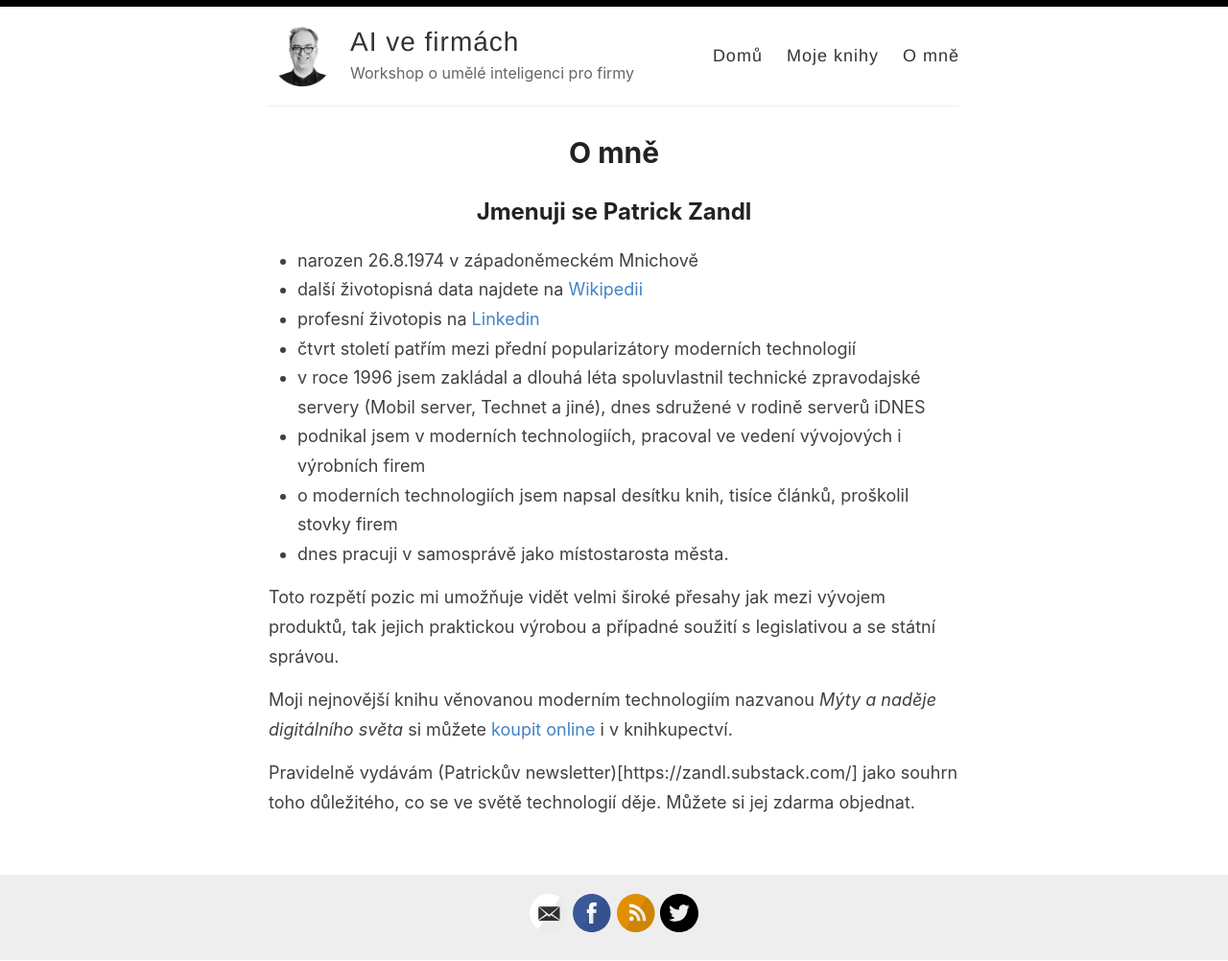
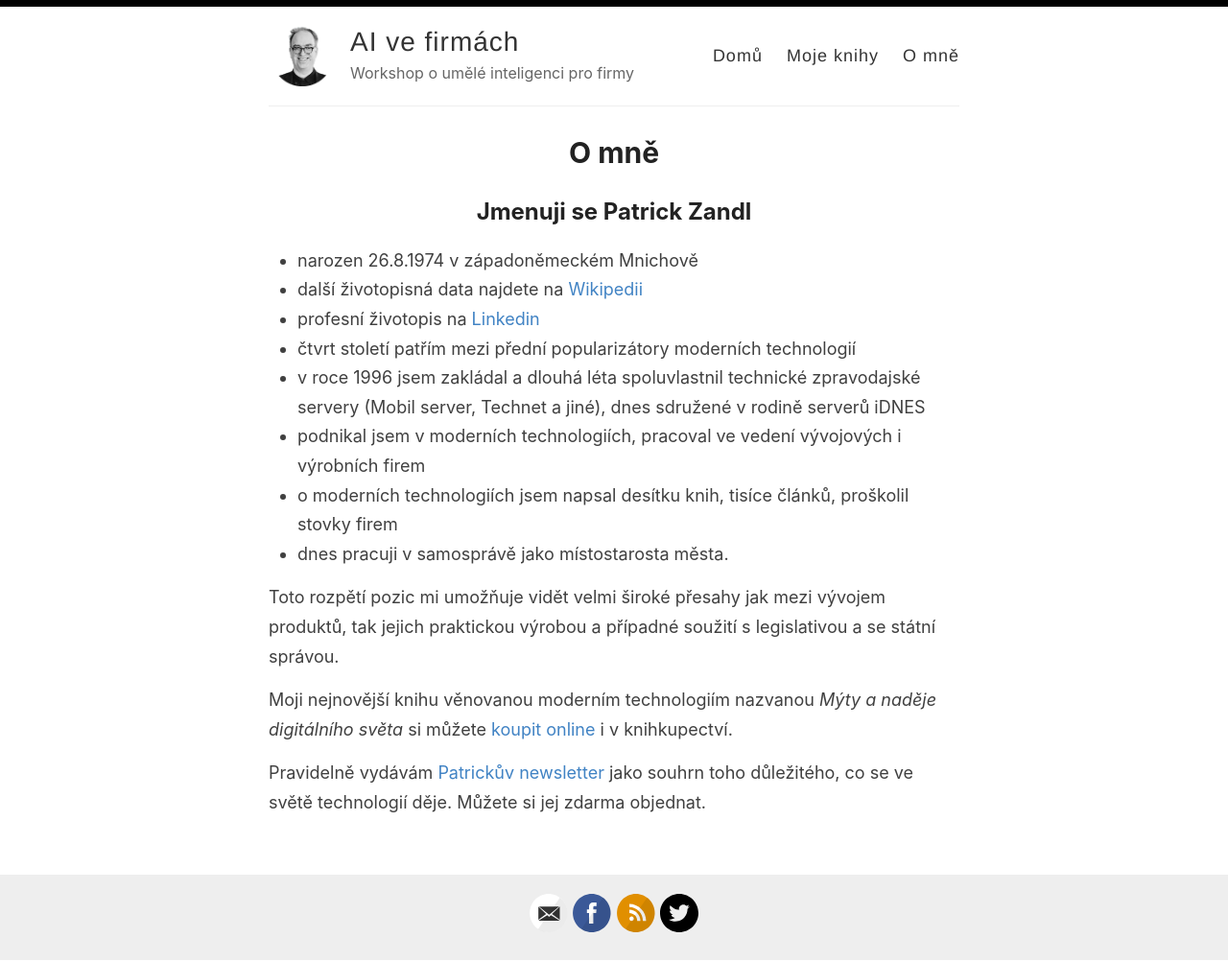
Before and after one commit to tangero/aivefirmach, a Jekyll site: the page built from _pages/about.md, in a window 1280 px wide. Shown: the whole page at 96% size. Built offline with Jekyll 4.4.1, drawn with Linux system fonts in a browser that asks for light colours.

Commit message:
Update about.md

```diff
--- a/_pages/about.md
+++ b/_pages/about.md
@@ -19,4 +19,4 @@ Toto rozpětí pozic mi umožňuje vidět velmi široké přesahy jak mezi vývo
 
 Moji nejnovější knihu věnovanou moderním technologiím nazvanou *Mýty a naděje digitálního světa* si můžete [koupit online](https://www.melvil.cz/kniha-myty-a-nadeje-digitalniho-sveta/) i v knihkupectví.
 
-Pravidelně vydávám (Patrickův newsletter)[https://zandl.substack.com/] jako souhrn toho důležitého, co se ve světě technologií děje. Můžete si jej zdarma objednat.
+Pravidelně vydávám [Patrickův newsletter](https://zandl.substack.com/) jako souhrn toho důležitého, co se ve světě technologií děje. Můžete si jej zdarma objednat.
```
